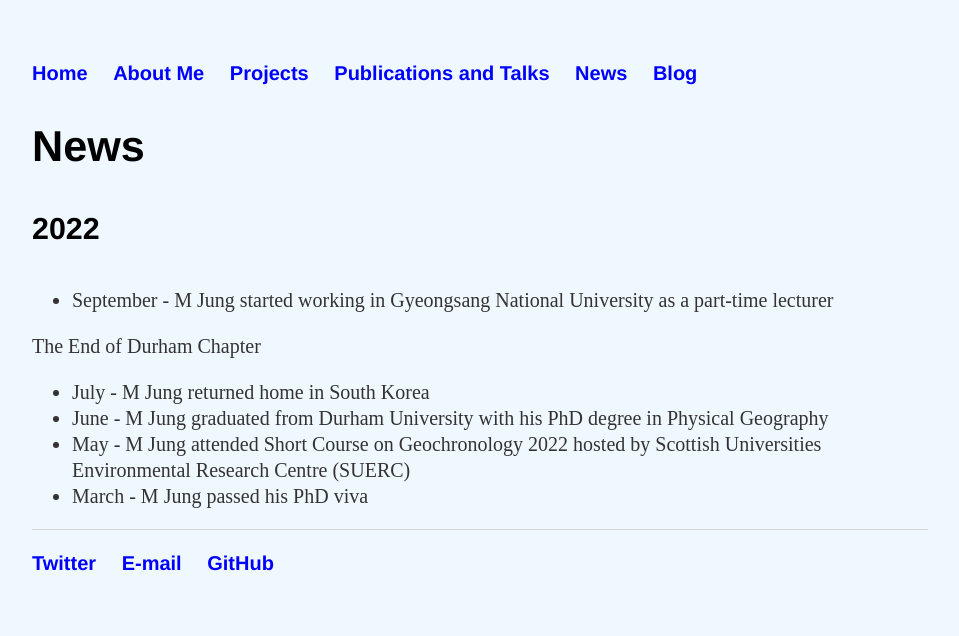
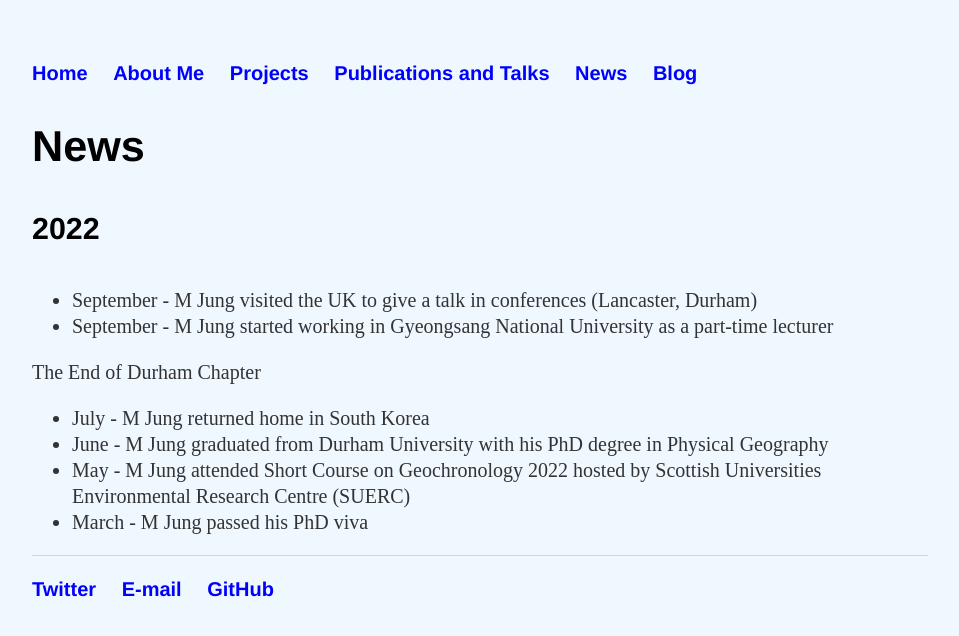
Before and after one commit to muyeoljung/muyeoljung.github.io, a Jekyll site: the page built from news/index.html, in a window 1280 px wide. Shown: the top 636 px of the page, without its empty margins (160-1119 px from the left). Built offline with Jekyll 4.4.1, drawn with Linux system fonts in a browser that asks for light colours.

Commit message:
Update index.html

```diff
--- a/news/index.html
+++ b/news/index.html
@@ -27,6 +27,7 @@ img {
 
 		<h4>2022</h4>
 		<ul class="News_2022">
+			<li>September - M Jung visited the UK to give a talk in conferences (Lancaster, Durham)</li>
 			<li>September - M Jung started working in Gyeongsang National University as a part-time lecturer</li>
 			</ul>
 		<p>The End of Durham Chapter</p>
```
